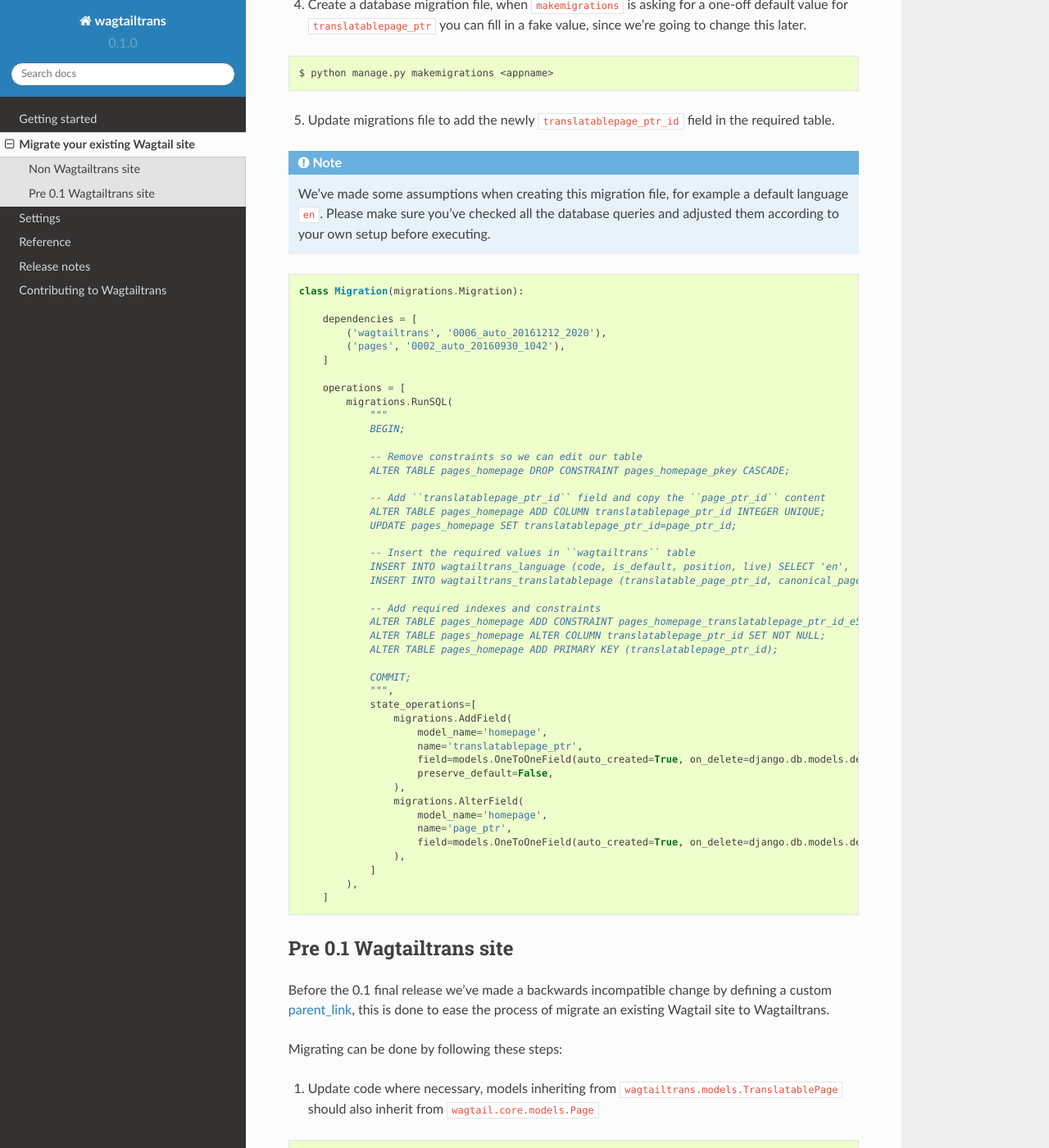
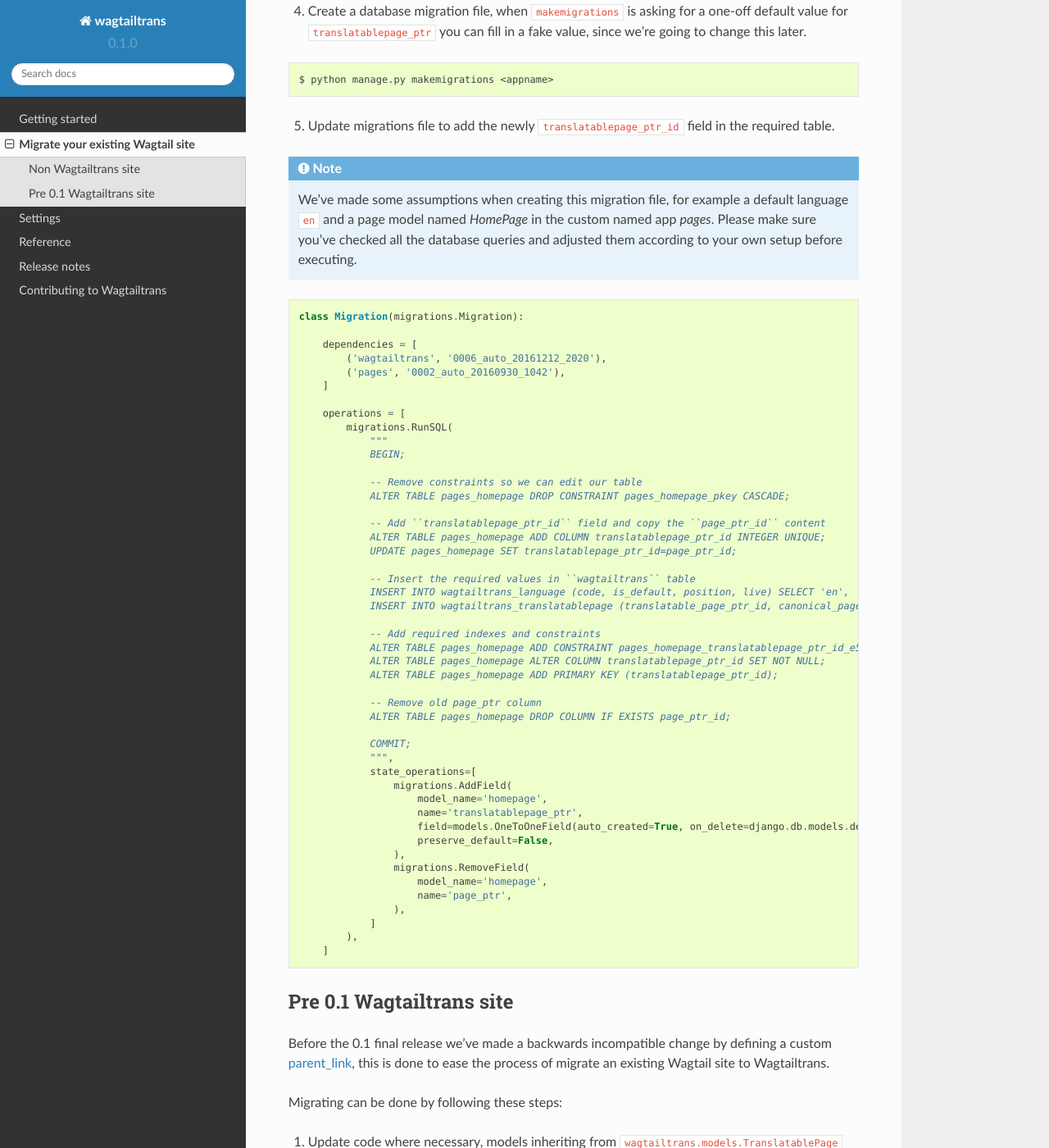
Before and after one commit to wagtail/wagtailtrans, a Sphinx documentation site: the page built from docs/source/migrating.rst, in a window 1280 px wide and 1400 px high, scrolled down 917 px. Shown: the whole window at 82% size. Built offline with Sphinx 7.4.7 and the Read the Docs theme 2.0.0, drawn with Linux system fonts in a browser that asks for light colours; some of the changed text lies outside the part shown.

Commit message:
update docs by stating custom TranslatablePages should not also inherit from Page

```diff
--- a/docs/source/getting_started.rst
+++ b/docs/source/getting_started.rst
@@ -79,15 +79,14 @@
 
 To start using wagtailtrans we first need to create a translation home page. This page will route the requests to the homepage in the right language. We can create a translation site root page by creating the ``wagtailtrans.models.TranslatableSiteRootPage`` as the first page under the root page.
 
-In this example we will also make a ``HomePage`` which will be translatable. This is done by implementing the ``wagtailtrans.models.TranslatablePage`` next to Wagtail's ``Page``
+In this example we will also make a ``HomePage`` which will be translatable. This is done by implementing the ``wagtailtrans.models.TranslatablePage`` instead of Wagtail's ``Page``
 
 .. code-block:: python
 
-    from wagtail.core.models import Page
     from wagtailtrans.models import TranslatablePage
 
 
-    class HomePage(TranslatablePage, Page):
+    class HomePage(TranslatablePage):
         body = RichTextField(blank=True, default="")
         image = models.ForeignKey('wagtailimages.Image', null=True, blank=True, on_delete=models.SET_NULL, related_name='+')
 
--- a/docs/source/migrating.rst
+++ b/docs/source/migrating.rst
@@ -32,15 +32,14 @@
         # ...
     ]
 
-3. Add ``wagtailtrans.models.TranslatablePage`` to the existing ``wagtail.core.models.Page`` models.
+3. Replace ``wagtailtrans.models.TranslatablePage`` with the existing ``wagtail.core.models.Page`` models.
 
 .. code-block:: python
 
-    from wagtail.core.models import Page
     from wagtailtrans.models import TranslatablePage
 
 
-    class HomePage(TranslatablePage, Page):
+    class HomePage(TranslatablePage):
         # ...
 
 
@@ -54,7 +53,7 @@
 5. Update migrations file to add the newly ``translatablepage_ptr_id`` field in the required table.
 
 .. note::
-    We've made some assumptions when creating this migration file, for example a default language ``en``. Please make sure you've checked all the database queries and adjusted them according to your own setup before executing.
+    We've made some assumptions when creating this migration file, for example a default language ``en`` and a page model named `HomePage` in the custom named app `pages`. Please make sure you've checked all the database queries and adjusted them according to your own setup before executing.
 
 .. code-block:: python
 
@@ -86,6 +85,9 @@
                 ALTER TABLE pages_homepage ALTER COLUMN translatablepage_ptr_id SET NOT NULL;
                 ALTER TABLE pages_homepage ADD PRIMARY KEY (translatablepage_ptr_id);
 
+                -- Remove old page_ptr column
+                ALTER TABLE pages_homepage DROP COLUMN IF EXISTS page_ptr_id;
+
                 COMMIT;
                 """,
                 state_operations=[
@@ -95,10 +97,9 @@
                         field=models.OneToOneField(auto_created=True, on_delete=django.db.models.deletion.CASCADE, parent_link=True, primary_key=True, serialize=False, to='wagtailtrans.TranslatablePage'),
                         preserve_default=False,
                     ),
-                    migrations.AlterField(
+                    migrations.RemoveField(
                         model_name='homepage',
                         name='page_ptr',
-                        field=models.OneToOneField(auto_created=True, on_delete=django.db.models.deletion.CASCADE, parent_link=True, to='wagtailcore.Page'),
                     ),
                 ]
             ),
```
